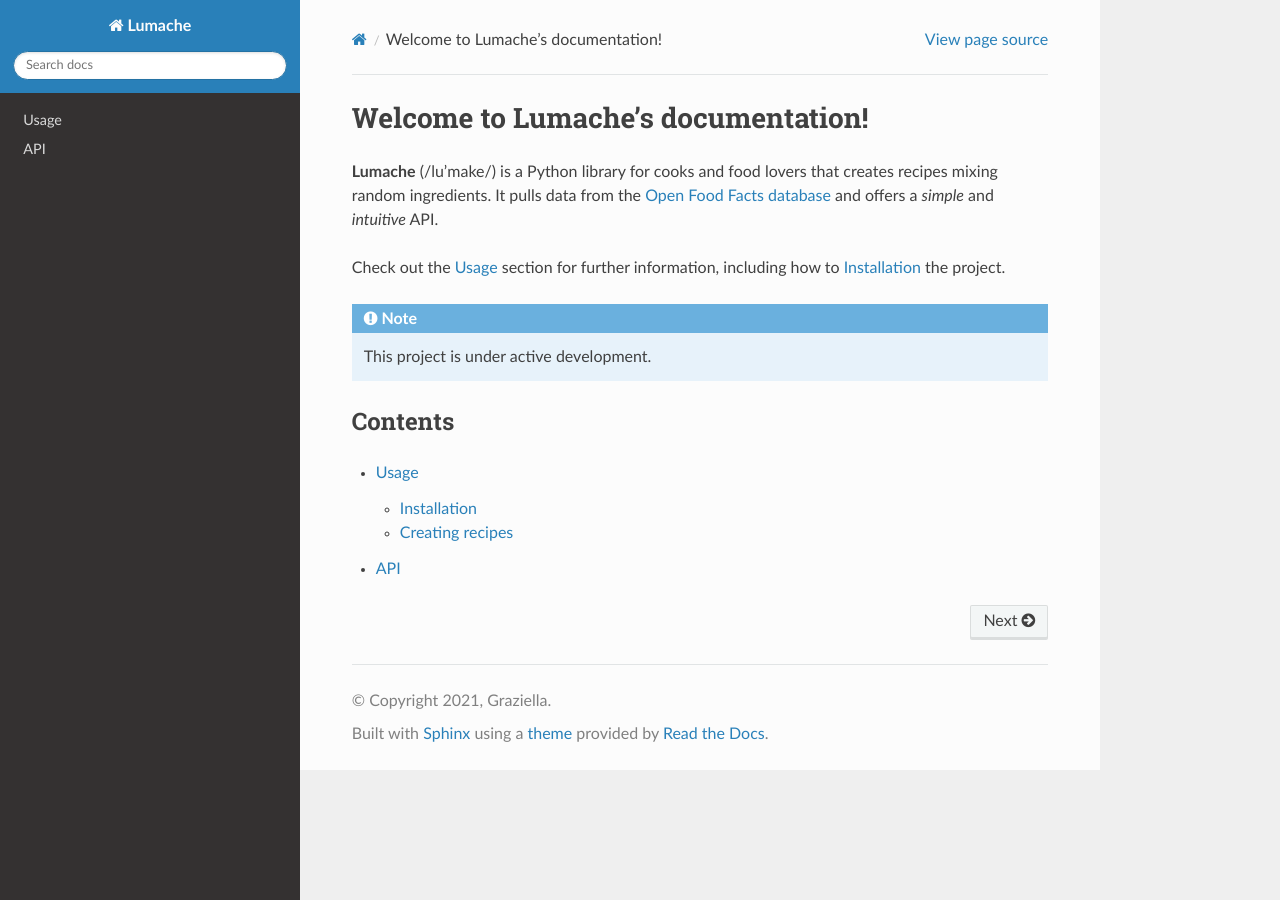
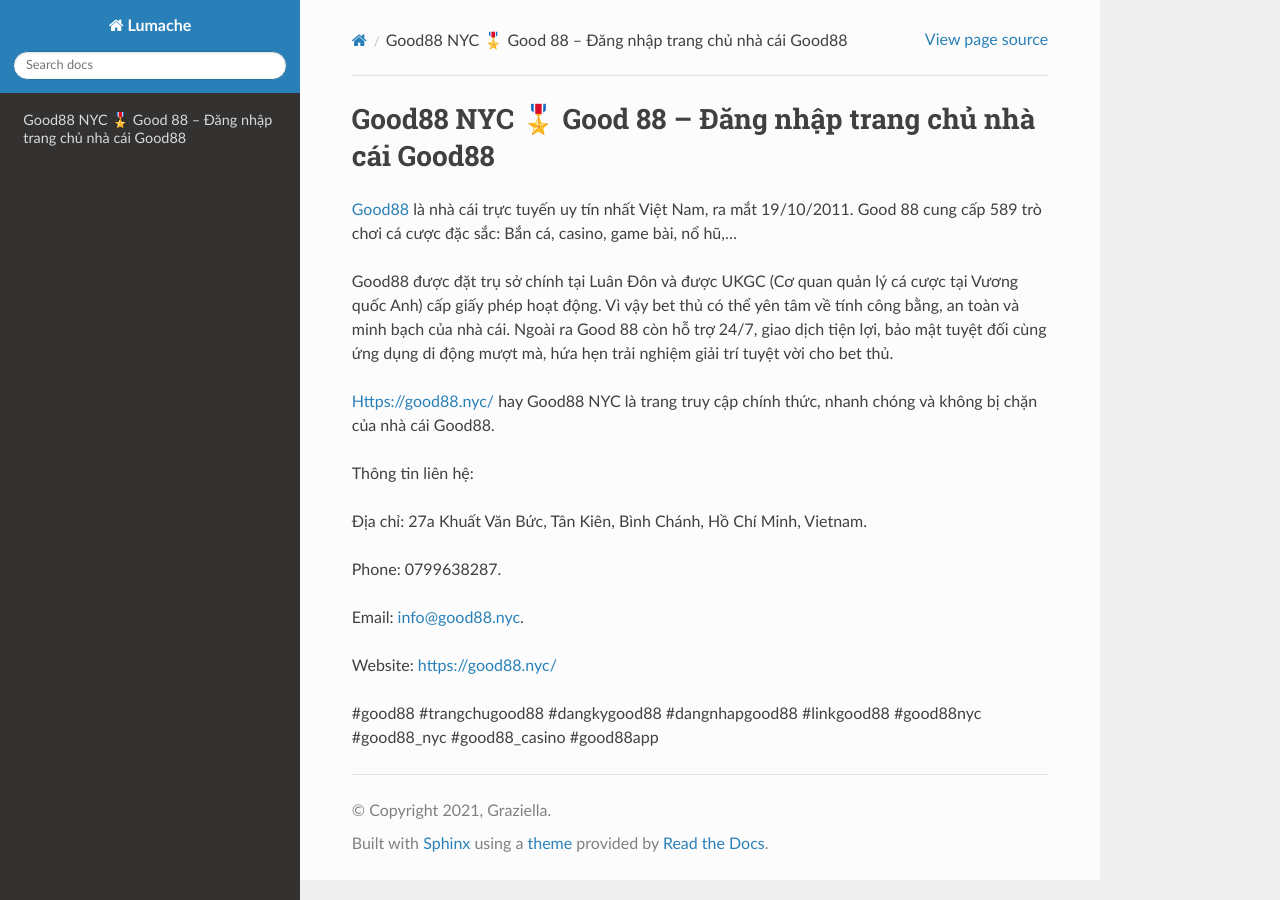
Before and after one commit to ShafferMalaki436t3cp/linkgood88nyc1, a Sphinx documentation site: the page built from docs/source/index.rst, in a window 1280 px wide. Built offline with Sphinx 7.4.7 and the Read the Docs theme 3.1.0, drawn with Linux system fonts in a browser that asks for light colours.

Commit message:
Update index.rst

```diff
--- a/docs/source/index.rst
+++ b/docs/source/index.rst
@@ -1,22 +1,20 @@
-Welcome to Lumache's documentation!
+Good88 NYC 🎖️ Good 88 – Đăng nhập trang chủ nhà cái Good88
 ===================================
 
-**Lumache** (/lu'make/) is a Python library for cooks and food lovers
-that creates recipes mixing random ingredients.
-It pulls data from the `Open Food Facts database <https://world.openfoodfacts.org/>`_
-and offers a *simple* and *intuitive* API.
+`Good88 <https://good88.nyc/>`_ là nhà cái trực tuyến uy tín nhất Việt Nam, ra mắt 19/10/2011. Good 88 cung cấp 589 trò chơi cá cược đặc sắc: Bắn cá, casino, game bài, nổ hũ,…
 
-Check out the :doc:`usage` section for further information, including
-how to :ref:`installation` the project.
+Good88 được đặt trụ sở chính tại Luân Đôn và được UKGC (Cơ quan quản lý cá cược tại Vương quốc Anh) cấp giấy phép hoạt động. Vì vậy bet thủ có thể yên tâm về tính công bằng, an toàn và minh bạch của nhà cái. Ngoài ra Good 88 còn hỗ trợ 24/7, giao dịch tiện lợi, bảo mật tuyệt đối cùng ứng dụng di động mượt mà, hứa hẹn trải nghiệm giải trí tuyệt vời cho bet thủ.
 
-.. note::
+Https://good88.nyc/ hay Good88 NYC là trang truy cập chính thức, nhanh chóng và không bị chặn của nhà cái Good88.
 
-   This project is under active development.
+Thông tin liên hệ:
 
-Contents
---------
+Địa chỉ: 27a Khuất Văn Bức, Tân Kiên, Bình Chánh, Hồ Chí Minh, Vietnam.
 
-.. toctree::
+Phone: 0799638287.
 
-   usage
-   api
+Email: info@good88.nyc.
+
+Website: https://good88.nyc/
+
+#good88 #trangchugood88 #dangkygood88 #dangnhapgood88 #linkgood88 #good88nyc #good88_nyc #good88_casino #good88app
```
